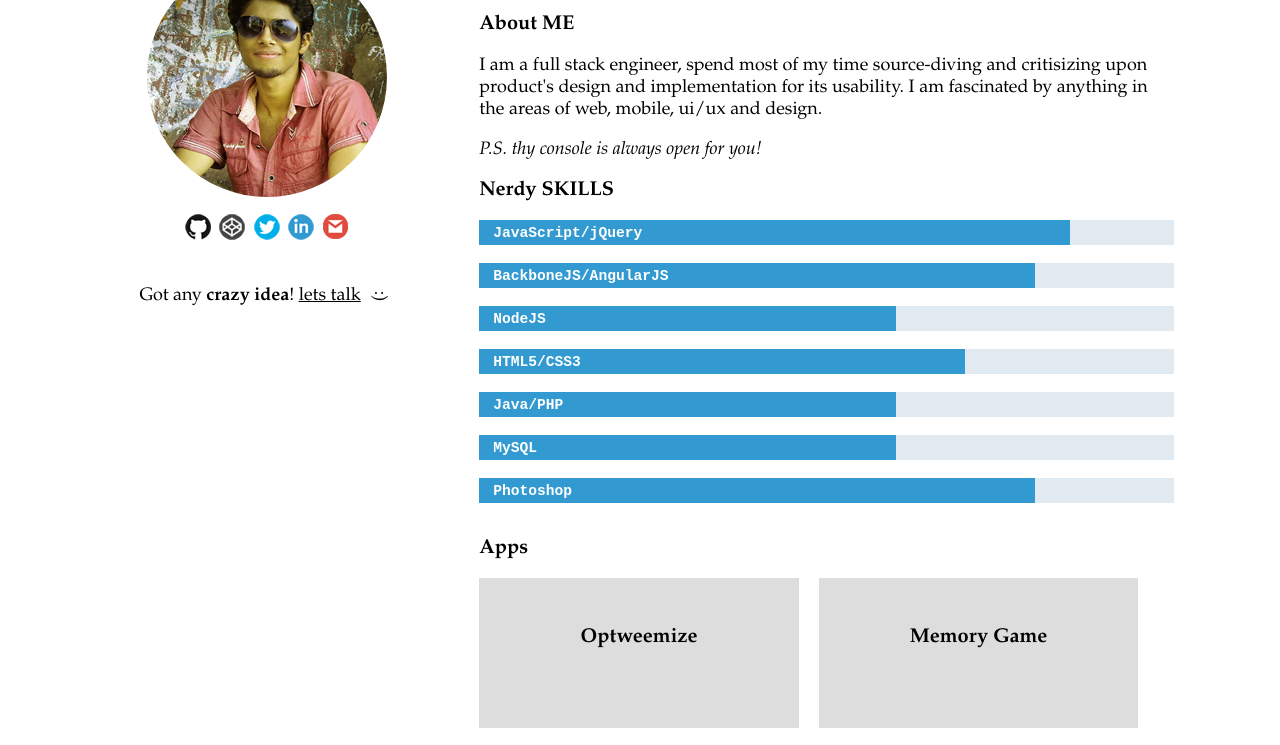
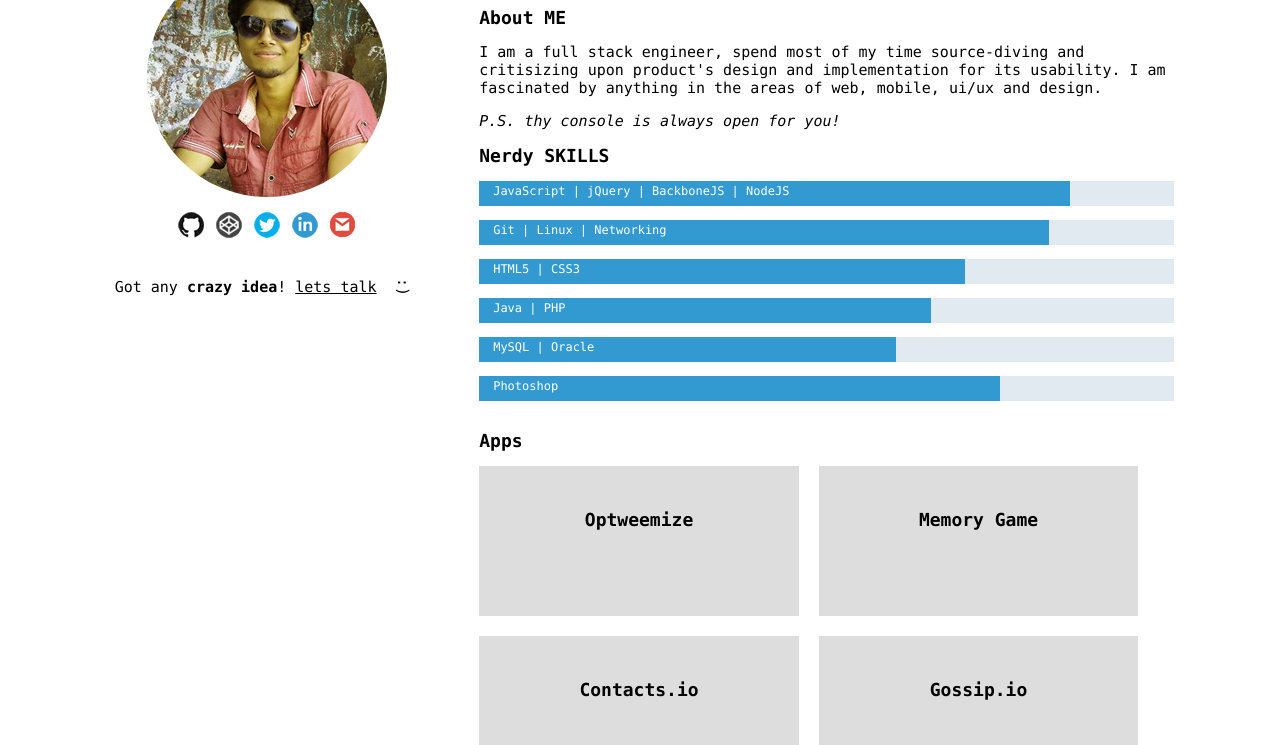
Before and after one commit to Tushkiz/tushkiz.github.io, a plain HTML site: page index.html in a window 1280 px wide. Shown: the part 101-846 px from the top of the page. Drawn offline with nearby package versions, Linux system fonts and the light colour scheme.

Commit message:
Updates Linkedin link and styles

```diff
--- a/css/style.css
+++ b/css/style.css
@@ -87,11 +87,11 @@ body {
 ::-moz-selection { background: #efeaf0; color: #000; text-shadow: none; }
 ::selection { background: #efeaf0; color: #000; text-shadow: none; }
 
-body { font-size: 62.5%; font-family: "Palatino Linotype", Georgia, serif; }
+body { font-size: 62.5%; font-family: "Lucida Console", Monaco, monospace; }
 
-h1 { font-size: 3.2em; }
-h2 { font-size: 2em; }
-p { font-size: 1.8em; }
+h1 { font-size: 3em; }
+h2 { font-size: 1.8em; }
+p { font-size: 1.5em; }
 
 /*
  * Improve readability when focused and hovered in all browsers: h5bp.com/h
@@ -215,9 +215,8 @@ span.emoticons {
     top: -22px;
     left: 2%;
     position: relative;
-    font-size: 1.8em;
-    font-weight: bolder;
-    font-family: monospace;
+    font-size: 1.2em;
+    font-weight: 300;
     color: #fff;
 }
 
@@ -326,7 +325,7 @@ progress::-moz-progress-bar {
   h1 { font-size: 2.5em; text-align: left; }
   nav ul li:hover a span { display: none; }
 
-  .placeholder:hover .description{
+  .placeholder:hover .description {
     display: none;
   }
 
--- a/index.html
+++ b/index.html
@@ -52,7 +52,7 @@
             </li>
 
             <li class="linkedin">
-              <a href="http://www.linkedin.com/in/tushar47" target="_blank"><span>LinkedIn</span></a>
+              <a href="http://www.linkedin.com/in/tushkiz" target="_blank"><span>LinkedIn</span></a>
             </li>
 
             <li class="gmail">
@@ -83,13 +83,12 @@
 
           <section id="skills">
           <h2>Nerdy SKILLS</h2>
-          <progress value="85" max="100"></progress><span>JavaScript/jQuery</span>
-          <progress value="80" max="100"></progress><span>BackboneJS/AngularJS</span>
-          <progress value="60" max="100"></progress><span>NodeJS</span>
-          <progress value="70" max="100"></progress><span>HTML5/CSS3</span>
-          <progress value="60" max="100"></progress><span>Java/PHP</span>
-          <progress value="60" max="100"></progress><span>MySQL</span>
-          <progress value="80" max="100"></progress><span>Photoshop</span>
+          <progress value="0" data-ratings="85" max="100"></progress><span>JavaScript | jQuery | BackboneJS | NodeJS</span>
+          <progress value="0" data-ratings="82" max="100"></progress><span>Git | Linux | Networking</span>
+          <progress value="0" data-ratings="70" max="100"></progress><span>HTML5 | CSS3</span>
+          <progress value="0" data-ratings="65" max="100"></progress><span>Java | PHP</span>
+          <progress value="0" data-ratings="60" max="100"></progress><span>MySQL | Oracle</span>
+          <progress value="0" data-ratings="75" max="100"></progress><span>Photoshop</span>
           </section>
 
           <section id="work">
@@ -144,8 +143,8 @@
   <script type="text/javascript">
     $(function() {
       $('progress').each(function() {
-        var max = $(this).val();
-        $(this).val(0).animate({ value: max }, { duration: 2000 });
+        var max = $(this).data('ratings');
+        $(this).animate({ value: max }, { duration: 2000 });
       });
     });
   </script>
```
